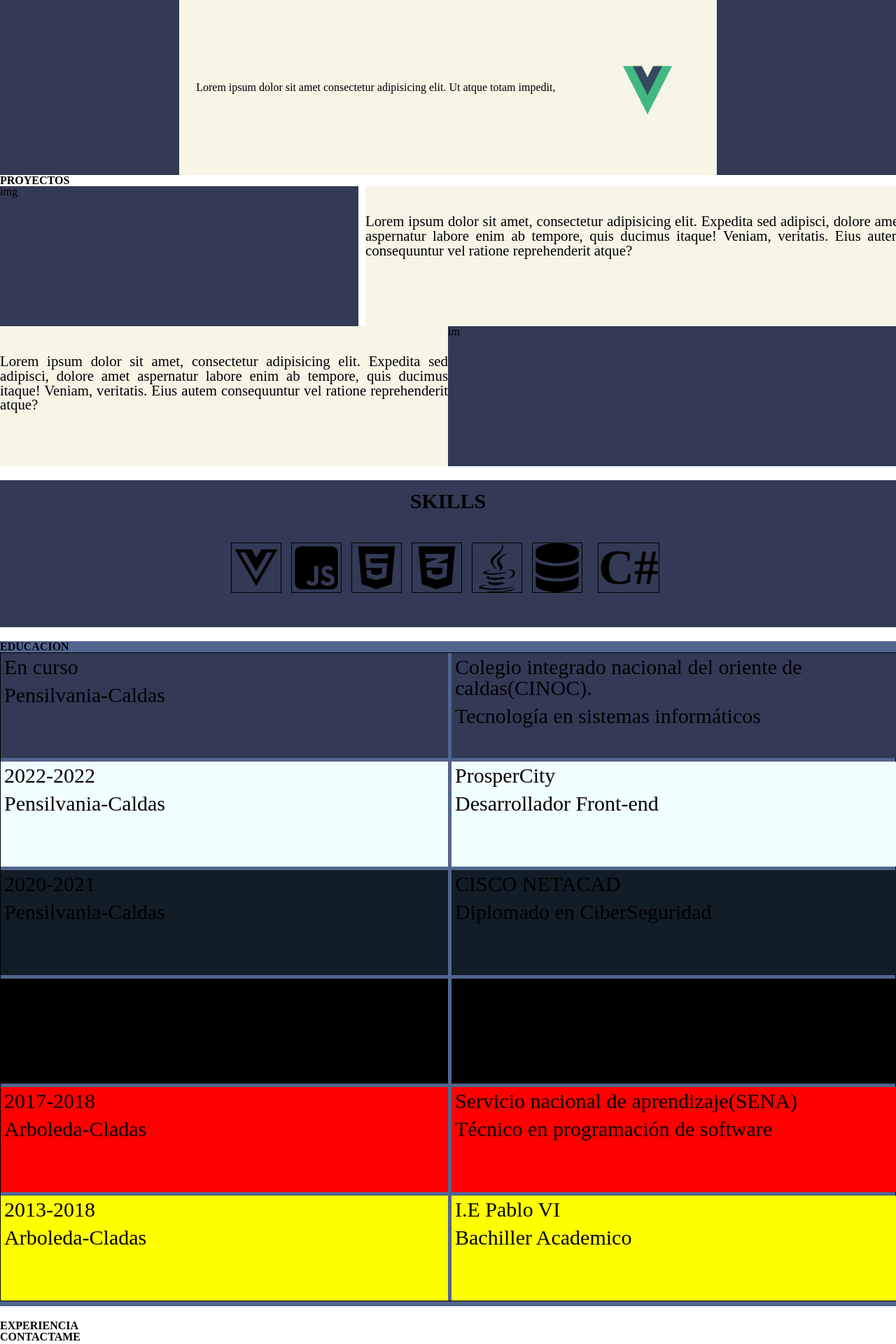
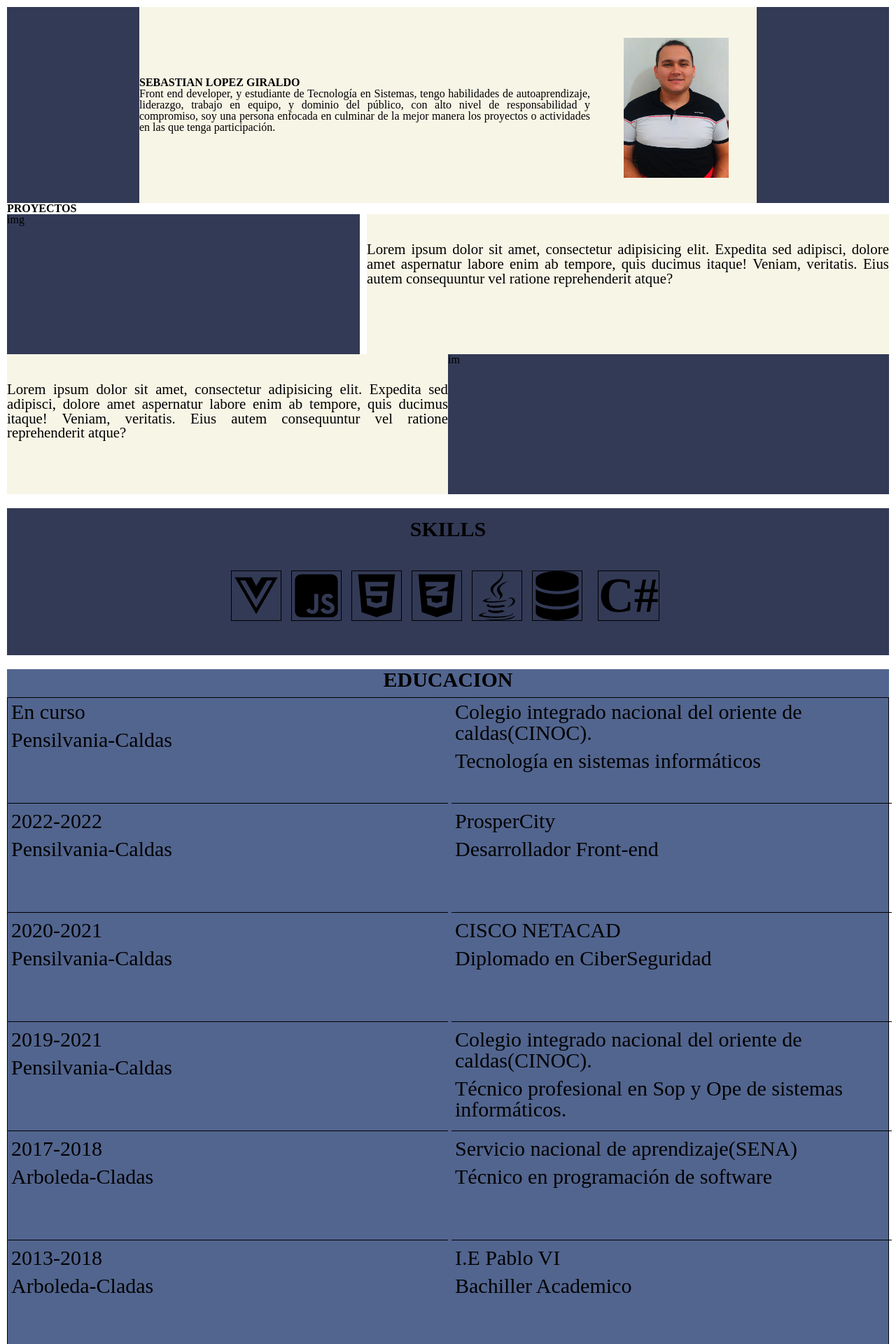
Before and after one commit to ElSebastianLopez/Portafolio, a Vue app: page / in a window 1280 px wide. Shown: the top 1920 px of the page at 70% size. Built offline with nearby package versions, Linux system fonts and the light colour scheme.

Commit message:
I start to add content to my portfolio

```diff
--- a/src/assets/styles/d-elements/_all-elements.scss
+++ b/src/assets/styles/d-elements/_all-elements.scss
@@ -1 +1,4 @@
 /* estilos especificos para etiquetas html */
+template{
+    margin: 10px;
+}
--- a/src/assets/styles/e-objects/_all-objects.scss
+++ b/src/assets/styles/e-objects/_all-objects.scss
@@ -4,17 +4,18 @@
     display: flex;
     background-color: $color2;
     width: 100%;
-    height: 250px;
+    height: 280px;
     justify-content: center;
   }
 .containerCenter{
     display: grid;
-    grid-template-columns: 150px;
-    grid-template-rows: 100px 150px;
+    grid-template-columns: 240px;
+    grid-template-rows: 89px 150px;
     background-color: $color1;
-    height: 250px;
-    width: 60%;
-    justify-content: space-around;
+    height: 280px;
+    width: 70%;
+    justify-items: center;
+    text-align: justify;
 }
 .sectionOne, .sectionTwo{
     display: grid;
@@ -72,10 +73,15 @@
 }
 .containerEducation{
     width: 100%;
-    height: 950px;
+    height: 970px;
     background-color: $color3;
     margin-top: 20px;
     margin-bottom: 20px;
+}
+.titleEducation{
+    height: 40px;
+    font-size: 30px;
+    text-align: center;
 }
 .containerEstudies{
     display: grid;
@@ -93,27 +99,28 @@
 }
 .estudioFecha1,.estudio1{
     height: 150px;
-    background-color: $color2;
+    border-bottom: 1px solid;
 }
 .estudioFecha2,.estudio2{
     height: 150px;
-    background-color: azure;
+    border-bottom: 1px solid;
 }
 .estudioFecha3,.estudio3{
     height: 150px;
-    background-color: rgb(17, 29, 39);
+    border-bottom: 1px solid;
 }
 .estudioFecha4,.estudio4{
     height: 150px;
-    background-color: black;
+    border-bottom: 1px solid;
+
 }
 .estudioFecha5,.estudio5{
     height: 150px;
-    background-color: red;
+    border-bottom: 1px solid;
 }
 .estudioFecha6,.estudio6{
     height: 150px;
-    background-color: yellow;
+    border-bottom: 1px solid;
 }
 
 
@@ -133,7 +140,7 @@
 
     .sectionOne{
         display: grid;
-        grid-template-columns: 40% 60%;
+        grid-template-columns: 40% 59.2%;
         grid-template-rows:180px;
         height: 200px;
         gap: 10px;
--- a/src/views/HomeView.vue
+++ b/src/views/HomeView.vue
@@ -3,10 +3,14 @@
     <div class="containerFrist">
       <div class="containerCenter">
         <div class="img">
-          <img src="../assets/logo.png" alt="" />
+          <img src="../assets/media/sebas.jpg" alt="" />
         </div>
         <div>
-          <p>Lorem ipsum dolor sit amet consectetur adipisicing elit. Ut atque totam impedit,</p>
+          <h2>SEBASTIAN LOPEZ GIRALDO</h2>
+          <p>Front end developer, y estudiante de Tecnología en Sistemas, tengo habilidades de
+            autoaprendizaje, liderazgo, trabajo en equipo, y dominio del público, con alto nivel de
+            responsabilidad y compromiso, soy una persona enfocada en culminar de la mejor
+            manera los proyectos o actividades en las que tenga participación.</p>
         </div>
       </div>
       <div></div>
@@ -93,8 +97,7 @@
         <div class="estudio4">
            <p>Colegio integrado nacional del oriente de caldas(CINOC).</p>
            <p>
-               Técnico profesional en soporte y operaciones de sistemas
-               informáticos.
+               Técnico profesional en Sop y Ope de sistemas informáticos.
            </p>
         </div>
         <div class="estudioFecha5">
@@ -132,17 +135,20 @@
 @import "../assets/styles/main.scss";
 
 .img img {
-  width: 50px;
-  height: 50px;
-  padding-left: 48px;
+  width: 60px;
+  height: 60px;
   padding-top: 10px;
+}
+.home{
+  margin: 10px;
 }
 
 @media (min-width: 820px) {
   .img img {
-    width: 70px;
-    height: 80px;
+    width: 150px;
+    height: 200px;
     padding-right: 40px;
+    padding-left: 48px;
   }
 }
 </style>
```
Also changed, not shown: src/assets/media/sebas.jpg (added).
